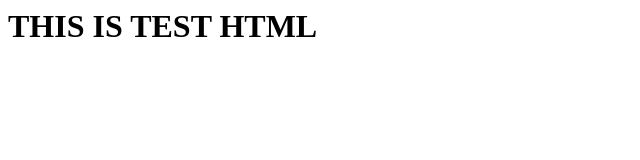
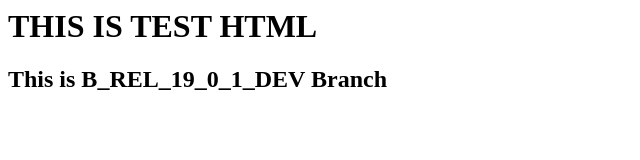
Before and after one commit to mmratnam25/DevOps_Repo, a plain HTML site: page MT/index.html in a window 1280 px wide. Shown: the whole page, without its empty margins (0-640 px from the left). Drawn offline with Linux system fonts and the light colour scheme.

Commit message:
This is B_REL_19_0_1_DEV branch file

```diff
--- a/MT/index.html
+++ b/MT/index.html
@@ -2,5 +2,6 @@
  <TITLE>Test html</TITLE>
  <BODY>
 	 <H1>THIS IS TEST HTML</H!>
+         <H2>This is B_REL_19_0_1_DEV Branch</h2>
 </BODY>
 </HTML>
```
